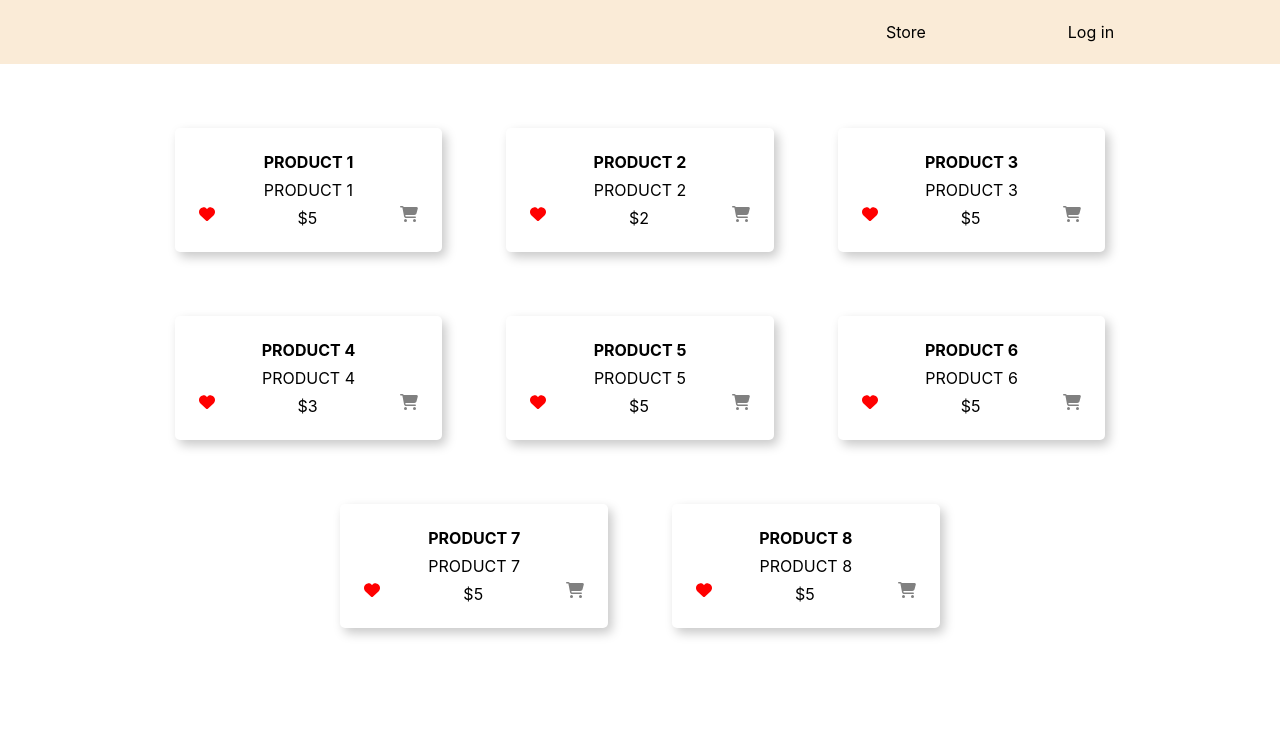
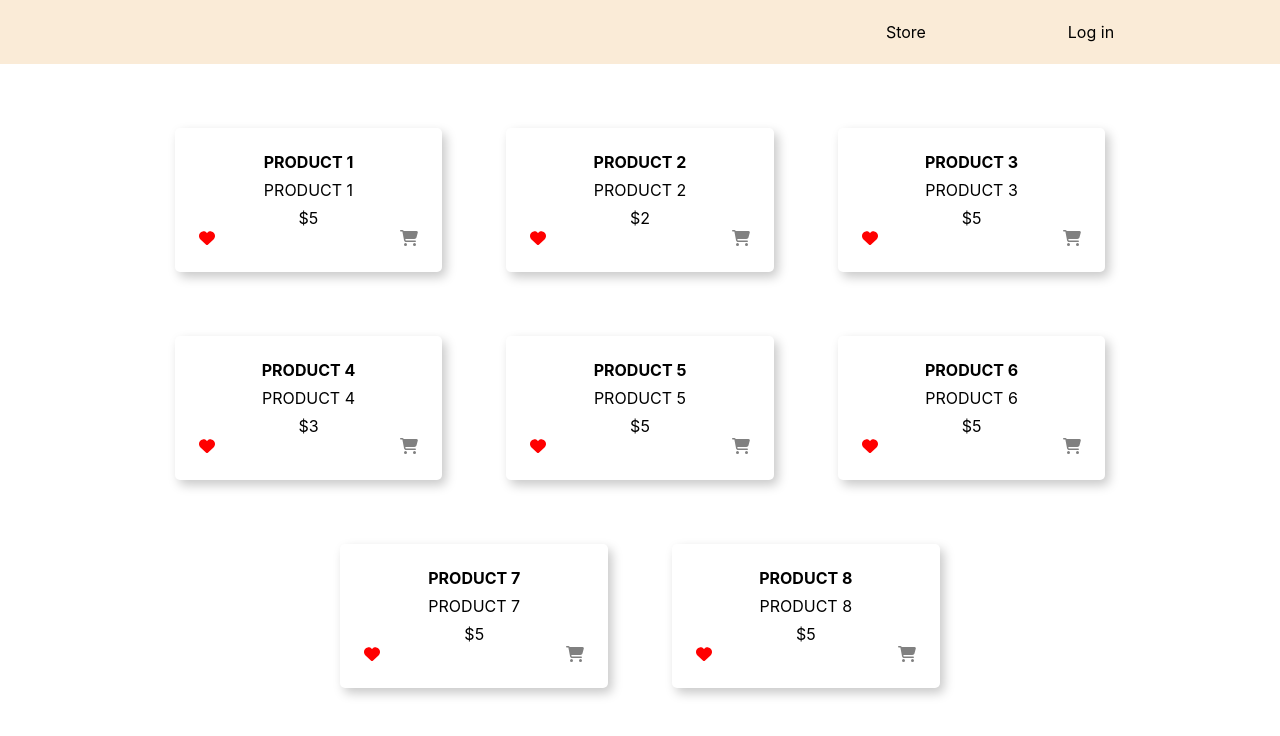
Before and after one commit to mikegv/e-commerce-project, a React (Create React App) app: page /store in a window 1280 px wide. Shown: the top 736 px of the page. Built offline with nearby package versions, Linux system fonts and the light colour scheme.

Commit message:
change item card icons if not logged in, add redirect from cart on logout

```diff
--- a/src/App.tsx
+++ b/src/App.tsx
@@ -31,6 +31,7 @@ function App() {
             <>
               <Route path="/" element={<Login />} />
               <Route path="/profile" element={<Navigate to="/" />} />
+              <Route path="/cart" element={<Navigate to="/" />} />
             </>
           )}
           {loggedIn && (
--- a/src/components/itemCard/ItemCard.tsx
+++ b/src/components/itemCard/ItemCard.tsx
@@ -1,9 +1,11 @@
 import React from "react";
 import { StyledCard } from "../styledComponents/styledComponents";
-import { FontAwesomeIcon } from '@fortawesome/react-fontawesome';
-import { faHeart, faCartShopping } from '@fortawesome/free-solid-svg-icons';
+import { FontAwesomeIcon } from "@fortawesome/react-fontawesome";
+import { faHeart, faCartShopping } from "@fortawesome/free-solid-svg-icons";
 import { useDispatch } from "react-redux";
 import { cartActions } from "../../redux/store";
+import { useAppSelector } from "../../hooks/hooks";
+import { Link } from "react-router-dom";
 
 interface Product {
   id: number;
@@ -12,19 +14,40 @@ interface Product {
   price: number;
 }
 const ItemCard: React.FC<{
-  product: Product
-}> = ({ product: {id, name, desc, price} }) => {
-
+  product: Product;
+}> = ({ product: { id, name, desc, price } }) => {
+  const loggedIn = useAppSelector((state) => state.auth.loggedIn);
   const dispatch = useDispatch();
   return (
     <StyledCard>
       <h4>{name}</h4>
       <p>{desc}</p>
+      <p>${price}</p>
       <div>
-        <span><FontAwesomeIcon icon={faHeart} className='heart' />
-</span>
-        <p>${price}</p>
-        <span onClick={()=>dispatch(cartActions.addItem({id, name, price }))}><FontAwesomeIcon icon={faCartShopping} className='cart' /></span>
+        {loggedIn && (
+          <>
+            <span>
+              <FontAwesomeIcon icon={faHeart} className="heart" />
+            </span>
+            <span
+              onClick={() => dispatch(cartActions.addItem({ id, name, price }))}
+            >
+              <FontAwesomeIcon icon={faCartShopping} className="cart" />
+            </span>
+          </>
+        )}
+
+        {!loggedIn && (
+          <>
+            <Link to="/">
+              <FontAwesomeIcon icon={faHeart} className="heart" />
+            </Link>
+            <Link to="/
+            ">
+              <FontAwesomeIcon icon={faCartShopping} className="cart" />
+            </Link>
+          </>
+        )}
       </div>
     </StyledCard>
   );
```
Also changed, not shown: src/components/Shop.tsx (line endings or trailing spaces).
